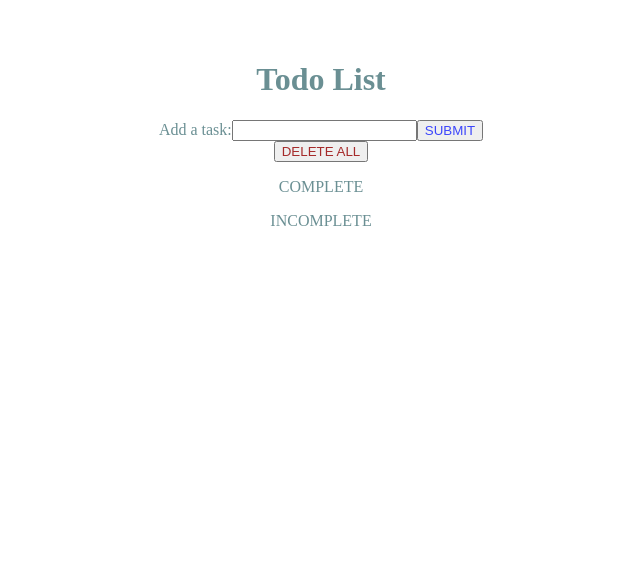
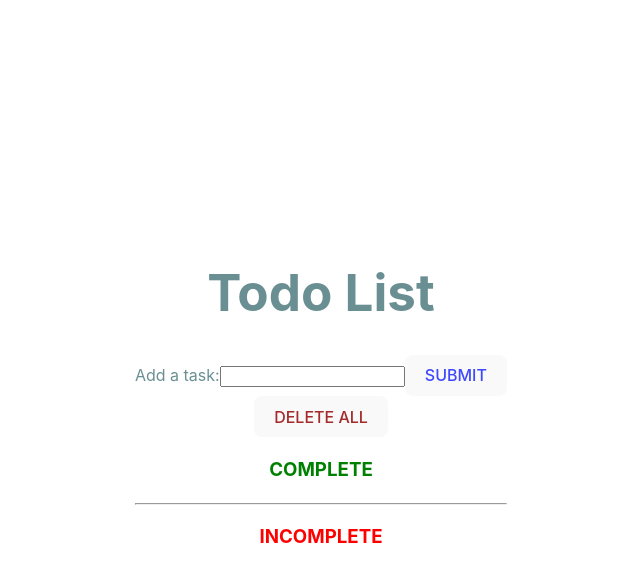
Before and after one commit to tomfyfe85/todo_list_React_js, a React (Vite) app: page / in a window 1280 px wide. Shown: the top 582 px of the page, without its empty margins (319-959 px from the left). Built offline with nearby package versions, Linux system fonts and the light colour scheme.

Commit message:
incomplete and completed todos appear in green or red boxes

```diff
--- a/src/App.css
+++ b/src/App.css
@@ -1,4 +1,4 @@
-#root {
+/* #root {
   max-width: 12800px;
   margin: 0 auto;
   padding: 2rem;
@@ -15,4 +15,4 @@
 
 #delete {
   color:brown;
-}
+} */
--- a/src/components/Todo.jsx
+++ b/src/components/Todo.jsx
@@ -22,9 +22,13 @@ const Todo = ({ id, todo, todos, setTodos, completed}) => {
     setTodos(updatedTodos);
   };
 
+  const boxStyles = {
+    backgroundColor: 'white',
+    border: completed? '2px solid green' : '2px solid red'
+  };
 
   return (
-    <>
+    <div style={boxStyles}>
       <br />
       Task:
       <br /> {todo}
@@ -34,7 +38,7 @@ const Todo = ({ id, todo, todos, setTodos, completed}) => {
         <b>{completed === true ? 'Mark Incomplete' : 'Mark complete'}</b>
       </button>
       <hr />
-    </>
+    </div>
   );
 };
 
--- a/src/components/TodoList.jsx
+++ b/src/components/TodoList.jsx
@@ -33,6 +33,8 @@ const TodoList = () => {
     }
   });
 
+
+
   return (
     <div>
       <h1>Todo List</h1>
@@ -55,7 +57,8 @@ const TodoList = () => {
         DELETE ALL
       </button>
 
-      <p>COMPLETE</p>
+      <div id = "complete_box">
+        <h3 id = 'complete'>COMPLETE</h3>
         {completedArray.map((todo) => (
           <div key={todo.id}>
             <Todo
@@ -67,8 +70,9 @@ const TodoList = () => {
             />
           </div>
         ))}
-
-      <p>INCOMPLETE</p>
+      </div>
+      <hr/>
+      <h3 id = 'incomplete'>INCOMPLETE</h3>
       {incompleteArray.map((todo) => (
         <div key={todo.id}>
           <Todo
--- a/src/index.css
+++ b/src/index.css
@@ -1,4 +1,4 @@
-/* :root {
+:root {
   font-family: Inter, system-ui, Avenir, Helvetica, Arial, sans-serif;
   line-height: 1.5;
   font-weight: 400;
@@ -47,7 +47,7 @@ button {
   transition: border-color 0.25s;
 }
 button:hover {
-  border-color: #646cff;
+  border-color: #101011;
 }
 button:focus,
 button:focus-visible {
@@ -60,9 +60,36 @@ button:focus-visible {
     background-color: #ffffff;
   }
   a:hover {
-    color: #747bff;
+    color: #1c1c23;
   }
   button {
     background-color: #f9f9f9;
   }
-} */
+}
+
+#root {
+  max-width: 12800px;
+  margin: 0 auto;
+  padding: 2rem;
+  text-align: center;
+  color: rgba(19, 77, 84, 0.633);
+}
+
+#input {
+  color: rgba(223, 19, 39, 0.902);
+}
+#submit {
+  color: rgba(0, 13, 255, 0.754);
+}
+
+#delete {
+  color:brown;
+}
+
+#complete{
+  color:green
+}
+
+#incomplete{
+  color:red
+}
```
Also changed, not shown: src/planning.md (+4 -3 lines). Lines whose indentation alone changed are shown as unchanged.
